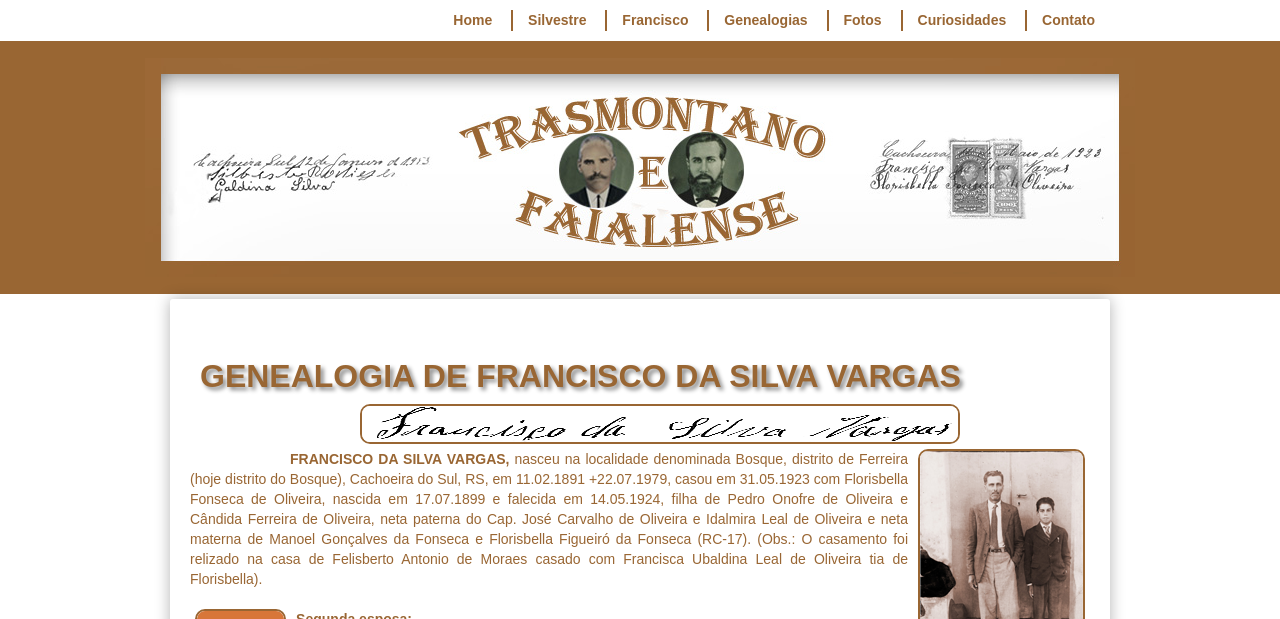
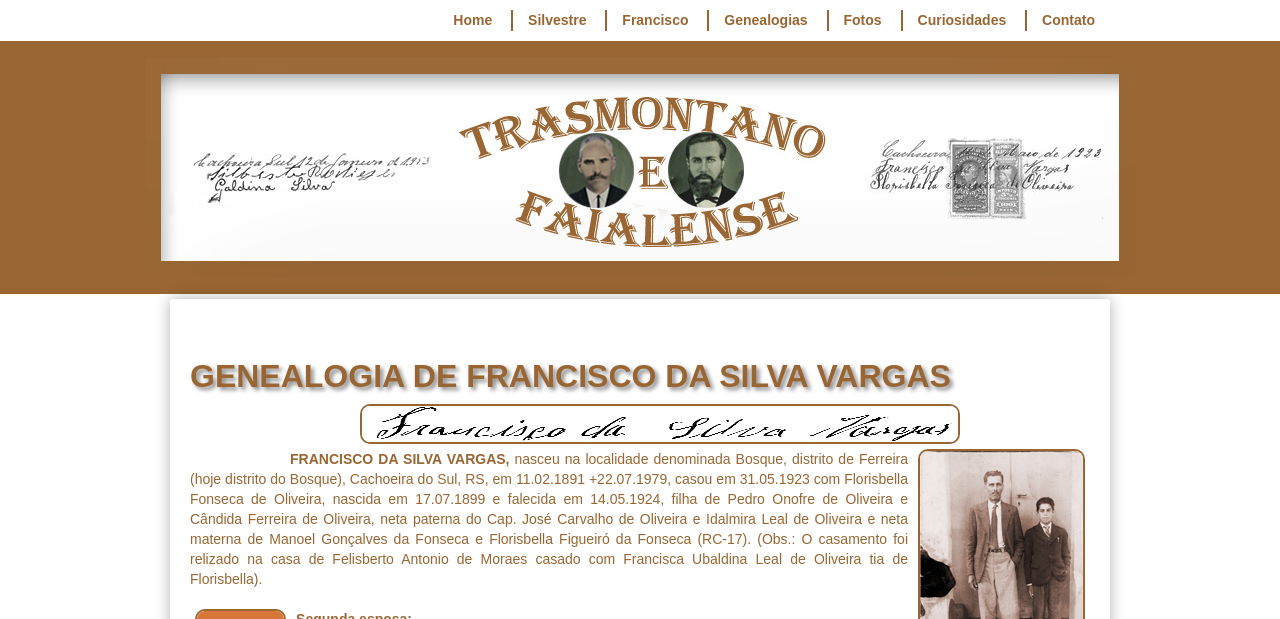
Before and after one commit to claudiovargas1955/claudiovargas1955.github.io, a Jekyll site: the page built from _pages/arvore-genealogica-de-costados-de-francisco.html, in a window 1280 px wide. Shown: the top 619 px of the page. Built offline with Jekyll 4.4.1, drawn with Linux system fonts in a browser that asks for light colours; some web fonts are replaced; grey boxes are pictures that could not be loaded.

Commit message:
Update arvore-genealogica-de-costados-de-francisco.html

```diff
--- a/_pages/arvore-genealogica-de-costados-de-francisco.html
+++ b/_pages/arvore-genealogica-de-costados-de-francisco.html
@@ -89,8 +89,9 @@ details[open] summary {color:#996633;
      }
 
   h1{text-shadow: 3px 3px 4px #888;
-     margin-left: 10px;
+     margin-left: 0px;
      font-weight:bold;
+     align: center;
     }
 
 </style>
```
